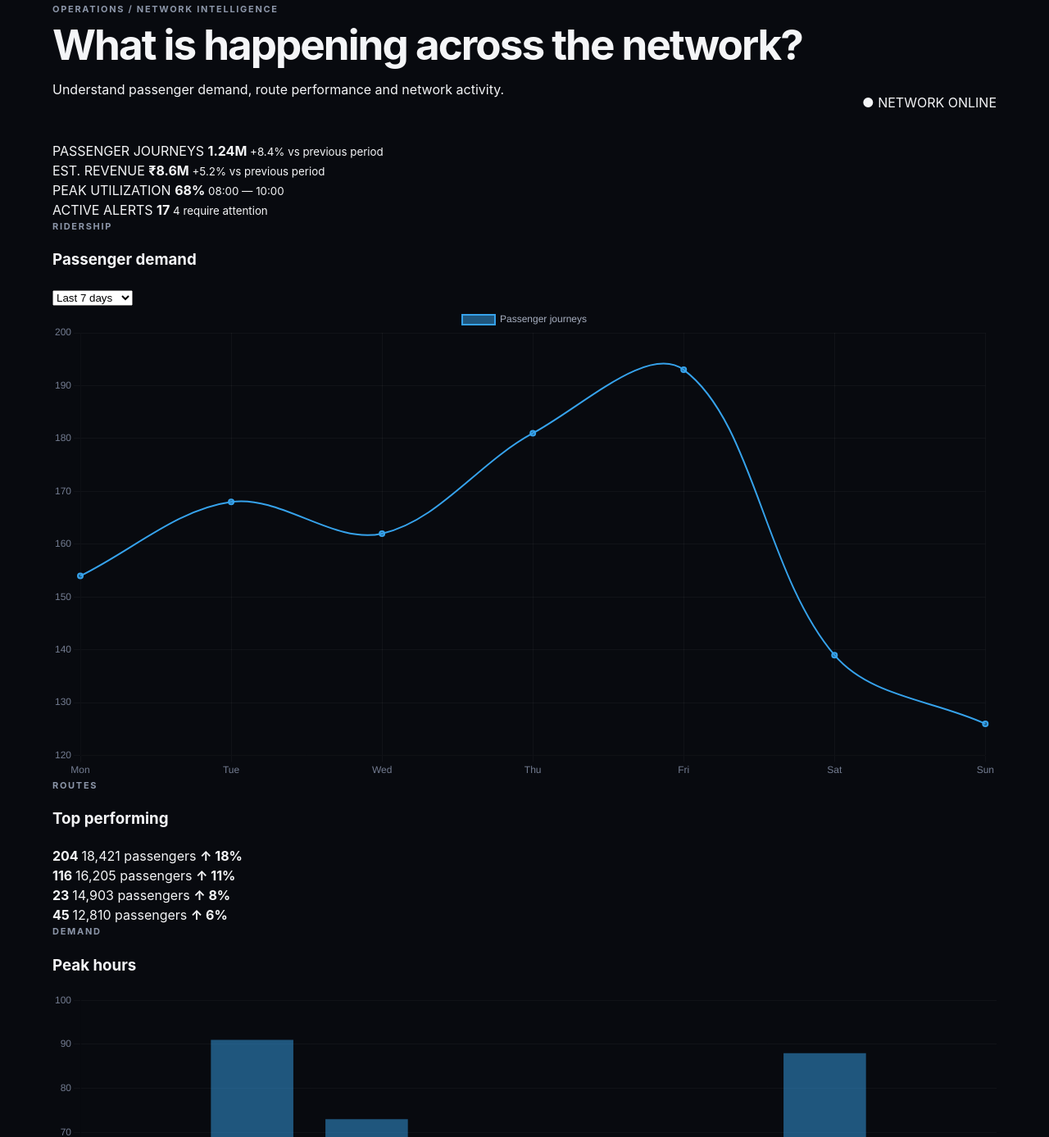
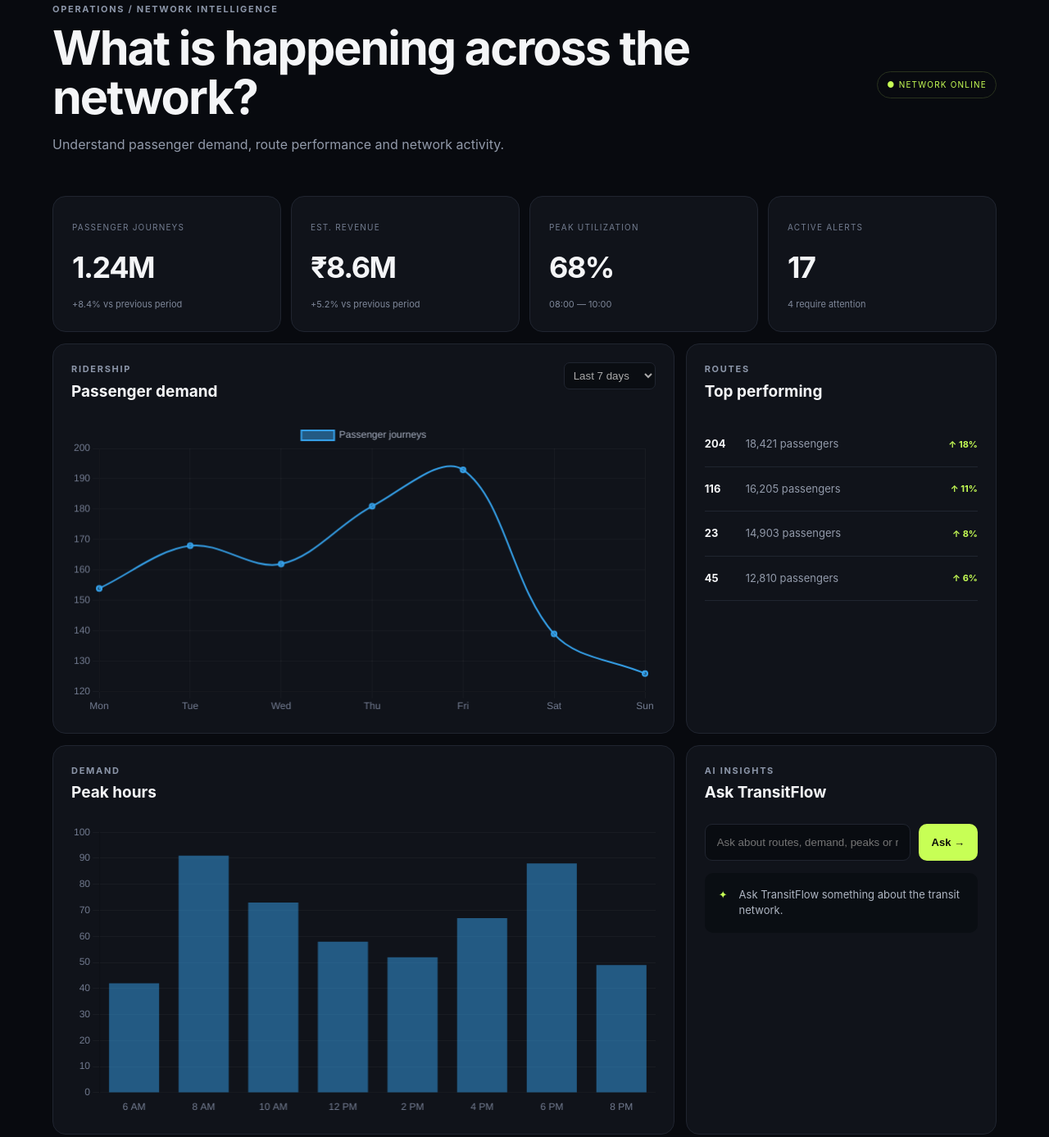
Before and after one commit to parisha2104-sys/public-transit-ridership, a plain HTML site: page dashboard.html in a window 1280 px wide. Shown: the part 163-1550 px from the top of the page at 82% size. Drawn offline with nearby package versions, Linux system fonts and the light colour scheme; files that its build step writes are made by us from their sources; files whose address does not match are found by name.

Commit message:
Update main.css

```diff
--- a/main.css
+++ b/main.css
@@ -982,3 +982,284 @@ footer {
         min-height: 350px;
     }
 }
+/* ==========================================
+   DASHBOARD
+========================================== */
+
+.page-title {
+    align-items: center;
+}
+
+.page-title h1 {
+    font-size: clamp(35px, 4.5vw, 62px);
+    max-width: 800px;
+}
+
+.page-title p {
+    color: var(--muted);
+}
+
+
+.status {
+
+    font-size: 10px;
+
+    letter-spacing: 1.2px;
+
+    color: var(--accent);
+
+    border: 1px solid #29321e;
+
+    padding: 8px 11px;
+
+    border-radius: 30px;
+
+    white-space: nowrap;
+}
+
+
+/* KPI */
+
+.kpi-grid {
+
+    display: grid;
+
+    grid-template-columns:
+        repeat(4, 1fr);
+
+    gap: 12px;
+
+    margin-bottom: 14px;
+}
+
+
+.kpi {
+
+    background: var(--panel);
+
+    border: 1px solid var(--line);
+
+    border-radius: 16px;
+
+    padding: 23px;
+}
+
+
+.kpi span {
+
+    font-size: 10px;
+
+    color: #737d90;
+
+    letter-spacing: 1.2px;
+}
+
+
+.kpi strong {
+
+    display: block;
+
+    font-size: 36px;
+
+    letter-spacing: -1.5px;
+
+    margin: 12px 0 4px;
+}
+
+
+.kpi small {
+
+    color: #7e8799;
+
+    font-size: 11px;
+}
+
+
+/* GRID */
+
+.dashboard-grid {
+
+    display: grid;
+
+    grid-template-columns:
+        2fr 1fr;
+
+    gap: 14px;
+}
+
+
+/* PANEL */
+
+.panel {
+
+    background: var(--panel);
+
+    border: 1px solid var(--line);
+
+    border-radius: 16px;
+
+    padding: 22px;
+
+    min-height: 280px;
+}
+
+
+.panel.wide {
+
+    min-height: 350px;
+}
+
+
+.panel-head {
+
+    display: flex;
+
+    justify-content:
+        space-between;
+
+    align-items: start;
+
+    margin-bottom: 18px;
+}
+
+
+.panel-head h3 {
+
+    margin: 5px 0;
+
+    font-size: 19px;
+}
+
+
+.panel select {
+
+    background: #0a0d12;
+
+    color: #aaa;
+
+    border: 1px solid var(--line);
+
+    padding: 7px;
+
+    border-radius: 7px;
+}
+
+
+/* ROUTE RANKING */
+
+.rank {
+
+    display: grid;
+
+    grid-template-columns:
+        50px 1fr auto;
+
+    align-items: center;
+
+    padding: 17px 0;
+
+    border-bottom:
+        1px solid var(--line);
+
+    font-size: 13px;
+}
+
+
+.rank span {
+
+    color: var(--muted);
+}
+
+
+.rank strong {
+
+    color: var(--accent);
+
+    font-size: 11px;
+}
+
+
+/* ASK AI */
+
+.ask {
+
+    display: flex;
+
+    gap: 10px;
+}
+
+
+.ask input {
+
+    flex: 1;
+
+    background: #090c11;
+
+    border: 1px solid var(--line);
+
+    color: white;
+
+    padding: 14px;
+
+    border-radius: 9px;
+
+    outline: none;
+}
+
+
+.answer {
+
+    display: flex;
+
+    gap: 14px;
+
+    margin-top: 15px;
+
+    padding: 17px;
+
+    background: #0a0e13;
+
+    border-radius: 10px;
+
+    color: #aeb5c2;
+
+    font-size: 13px;
+}
+
+
+.answer span {
+
+    color: var(--accent);
+}
+
+
+/* MOBILE */
+
+@media(max-width:900px) {
+
+    .dashboard-grid {
+
+        grid-template-columns: 1fr;
+
+    }
+
+
+    .kpi-grid {
+
+        grid-template-columns:
+            1fr 1fr;
+
+    }
+
+}
+
+
+@media(max-width:560px) {
+
+    .kpi-grid {
+
+        grid-template-columns: 1fr;
+
+    }
+
+}
```
